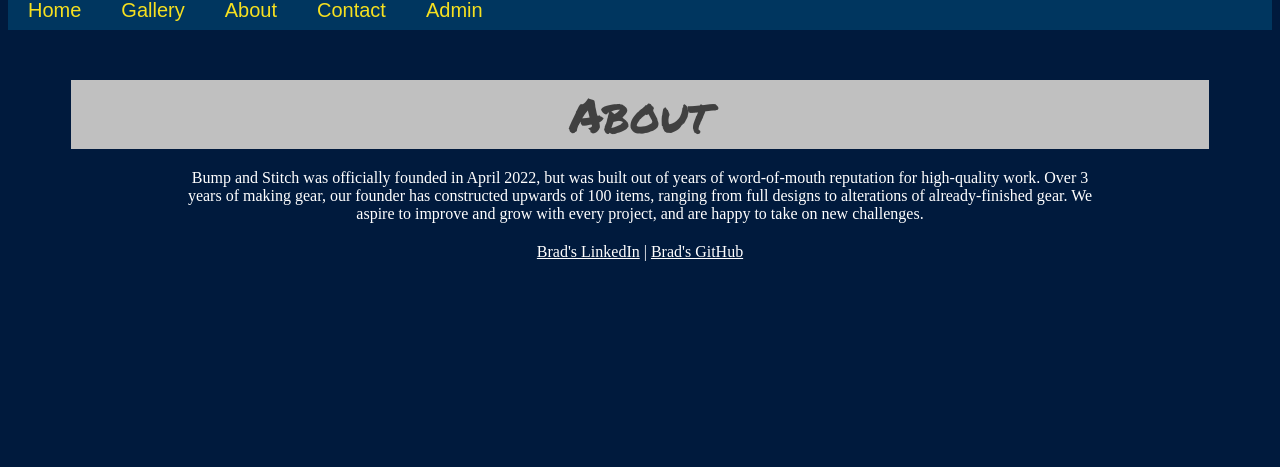
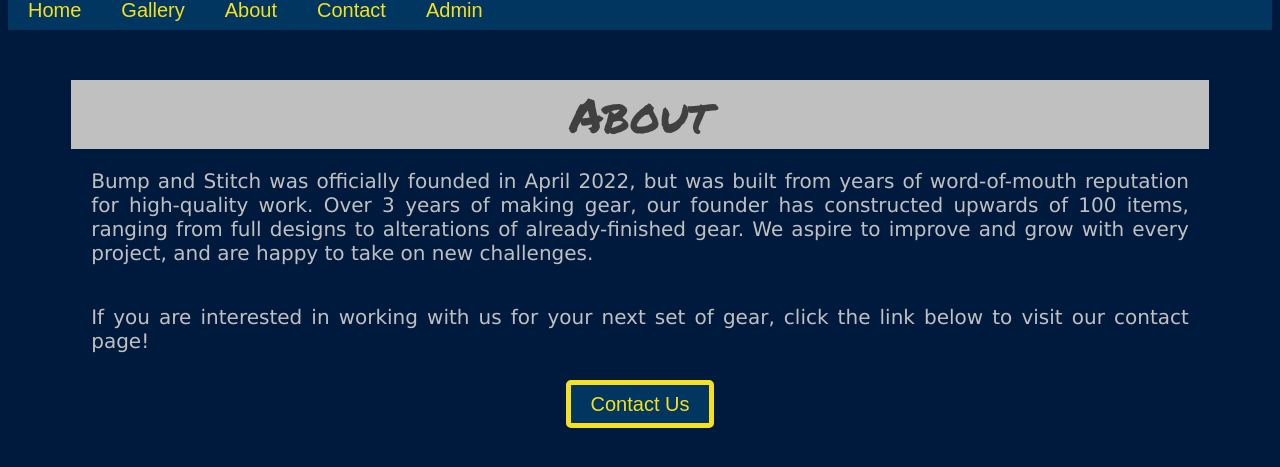
Before and after one commit to BLewis739/bumpandstitch, a Vue app: page /about in a window 1280 px wide. Shown: the part 247-714 px from the top of the page. Built offline with nearby package versions, Linux system fonts and the light colour scheme.

Commit message:
About page styling

```diff
--- a/src/pages/AboutPage.vue
+++ b/src/pages/AboutPage.vue
@@ -3,16 +3,19 @@
     <header class="home-page-header">
       About
     </header>
-    <div class="about-text-wrapper">
       <div class="about-text">
-      Bump and Stitch was officially founded in April 2022, but was built out of years of word-of-mouth reputation
+      Bump and Stitch was officially founded in April 2022, but was built from years of word-of-mouth reputation
       for high-quality work. Over 3 years of making gear, our founder has constructed upwards of 100 items, ranging
       from full designs to alterations of already-finished gear. We aspire to improve and grow with every project,
       and are happy to take on new challenges.
       </div>
+    <div class="contact-text">
+      If you are interested in working with us for your next set of gear, click the link below to visit our contact page!
+    </div>
+    <div class="contact-link-container">
+      <router-link to="/contact" class='contact-link'>Contact Us</router-link>
     </div>
     <div class='about-socials'>
-      <a href="https://www.linkedin.com/in/bradlewis739/">Brad's LinkedIn</a> | <a href="https://github.com/BLewis739">Brad's GitHub</a>
     </div>
     <div class='video-wrapper'>
 
--- a/src/styles/App.css
+++ b/src/styles/App.css
@@ -347,15 +347,6 @@
   color:black;
 }
 
-.about-text-wrapper {
-  text-align: center;
-  margin: 20px 10%;
-}
-
-.about-page-wrapper {
-  margin: 0 5%;
-}
-
 .login-field {
   width: 300px;
   height: 40px;
@@ -426,3 +417,26 @@
     font-size: 20px;
   }
 }
+
+/*
+ABOUT PAGE STYLING
+*/
+
+.about-text {
+  text-align: justify;
+  display: flex;
+  align-items: center;
+  color: #c0c0c0;
+  font-size: 20px;
+  padding: 0 20px;
+  font-family:'Lucida Sans', 'Lucida Sans Regular', 'Lucida Grande', 'Lucida Sans Unicode', Geneva, Verdana, sans-serif
+}
+
+.about-text-wrapper {
+  text-align: center;
+  margin: 0 10%;
+}
+
+.about-page-wrapper {
+  margin: 0 5%;
+}
```
